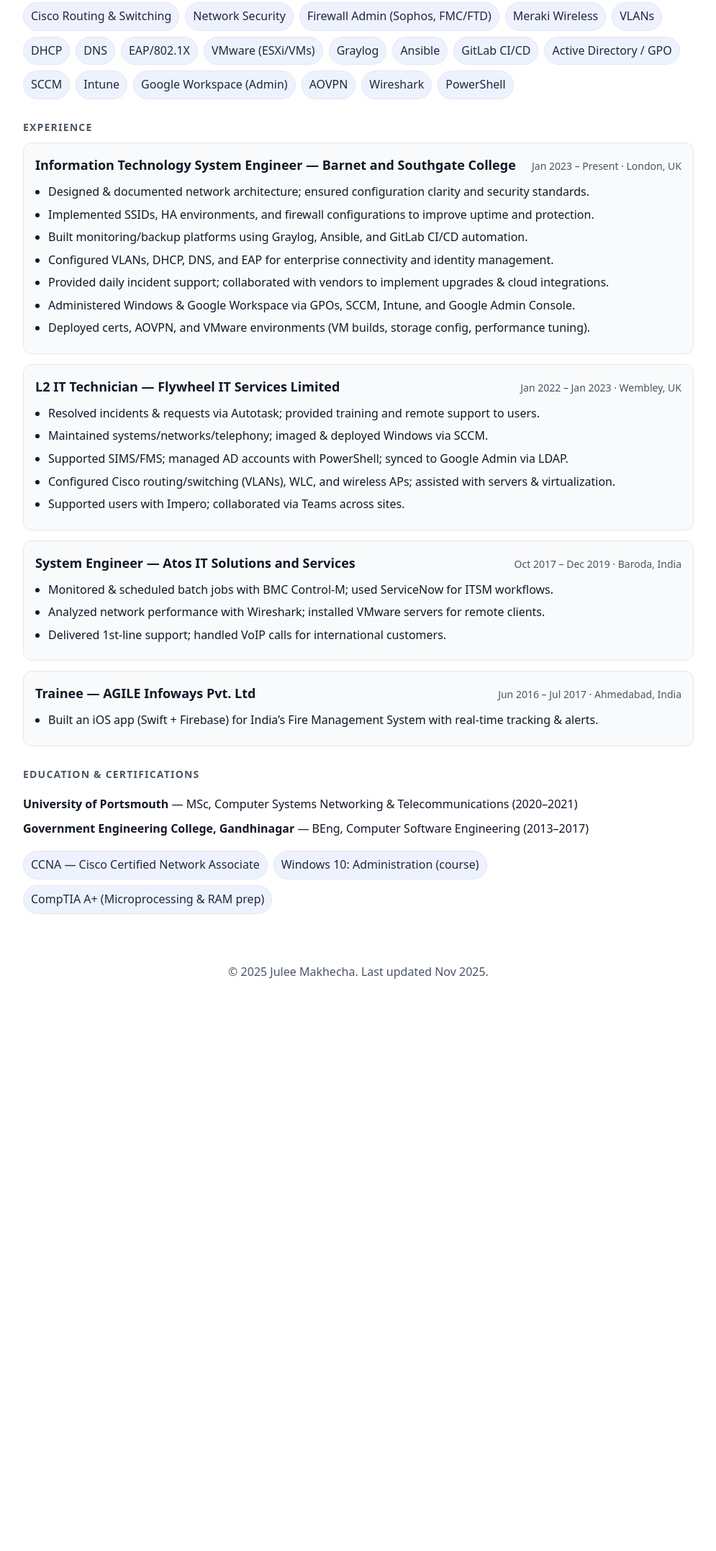
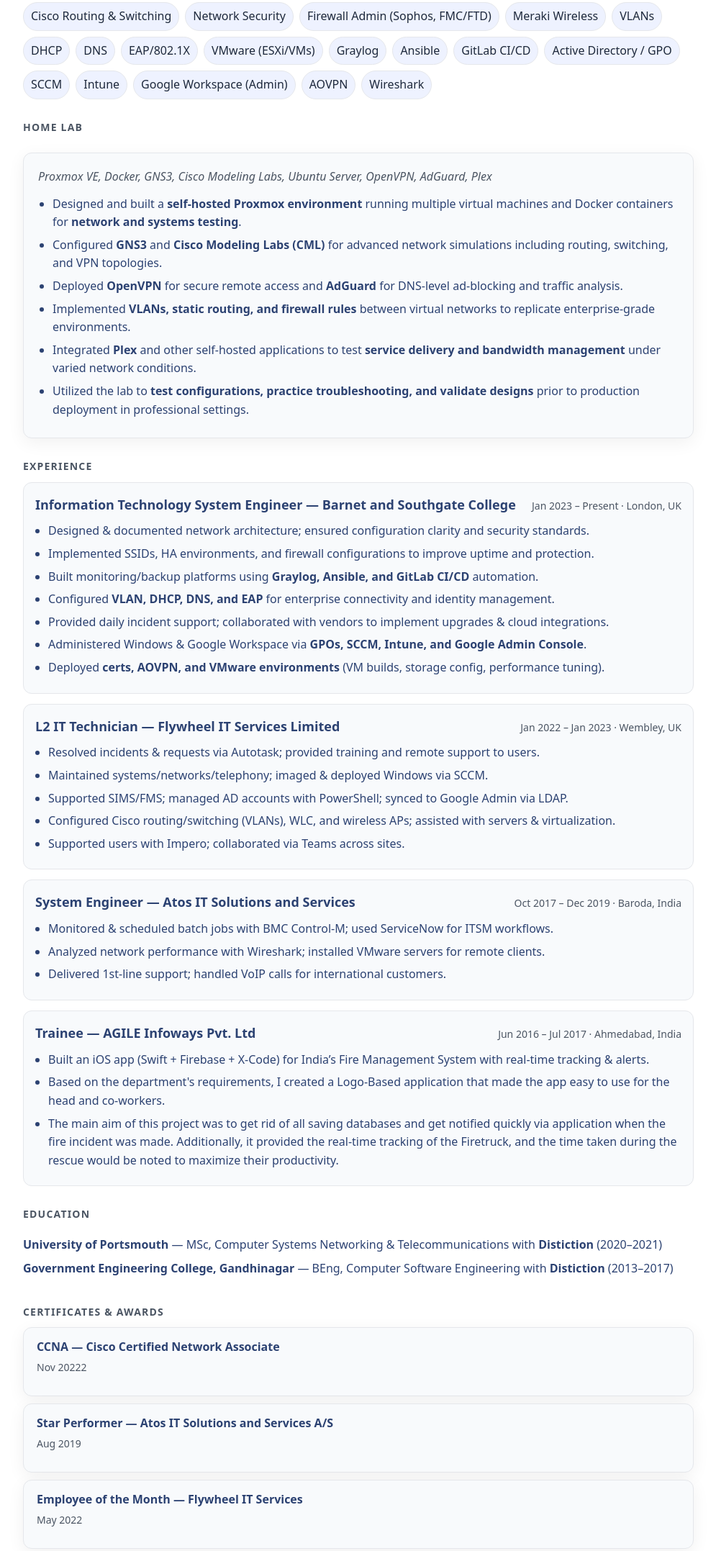
Before and after one commit to Julee23/resume, a plain HTML site: page index.html in a window 1280 px wide. Shown: the part 642-2797 px from the top of the page at 72% size, without its empty margins (142-1137 px from the left). Before the commit the page ends 2081 px from the top, so only its background shows below. Drawn offline with Linux system fonts and the light colour scheme.

Commit message:
Updated Nov25

```diff
--- a/index.html
+++ b/index.html
@@ -19,12 +19,13 @@
   <section class="hero mesh" aria-label="Intro">
     <div class="hero-inner">
       <h1>Julee Makhecha</h1>
-      <p class="subtitle">IT Systems & Network Engineer · MSc in Networking · Open to Visa-Sponsored Roles</p>
+      <p class="subtitle">System Engineer pivoting to Network Engineering · CCNA Certified · MSc in Networking</p>
       <ul class="contact">
         <li>Stanmore, England, United Kingdom</li>
         <li><a href="mailto:juliemakhecha00@gmail.com">juliemakhecha00@gmail.com</a></li>
         <li><a href="tel:07507399556">07507399556</a></li>
-        <li><a href="https://www.linkedin.com/in/julee-makhecha" rel="noopener">linkedin.com/in/julee-makhecha</a></li>
+        <li><a href="https://www.linkedin.com/in/julee-makhecha" rel="noopener">LinkedIn</a></li>
+        <li><a href=https://github.com/Julee23>GitHub</a></li>
       </ul>
       <div class="cta">
         <a class="btn" href="#resume">Download Résumé (PDF)</a>
@@ -50,8 +51,24 @@
         <li>Meraki Wireless</li><li>VLANs</li><li>DHCP</li><li>DNS</li><li>EAP/802.1X</li>
         <li>VMware (ESXi/VMs)</li><li>Graylog</li><li>Ansible</li><li>GitLab CI/CD</li>
         <li>Active Directory / GPO</li><li>SCCM</li><li>Intune</li><li>Google Workspace (Admin)</li>
-        <li>AOVPN</li><li>Wireshark</li><li>PowerShell</li>
+        <li>AOVPN</li><li>Wireshark</li>
       </ul>
+    </section>
+
+    <section aria-labelledby="HomeLab">
+
+      <h2>Home Lab</h2>
+      <div class="project">
+      <p><em>Proxmox VE, Docker, GNS3, Cisco Modeling Labs, Ubuntu Server, OpenVPN, AdGuard, Plex</em></p>
+      <ul>
+        <li>Designed and built a <strong>self-hosted Proxmox environment</strong> running multiple virtual machines and Docker containers for <strong>network and systems testing</strong>.</li>
+        <li>Configured <strong>GNS3</strong> and <strong>Cisco Modeling Labs (CML)</strong> for advanced network simulations including routing, switching, and VPN topologies.</li>
+        <li>Deployed <strong>OpenVPN</strong> for secure remote access and <strong>AdGuard</strong> for DNS-level ad-blocking and traffic analysis.</li>
+        <li>Implemented <strong>VLANs, static routing, and firewall rules</strong> between virtual networks to replicate enterprise-grade environments.</li>
+        <li>Integrated <strong>Plex</strong> and other self-hosted applications to test <strong>service delivery and bandwidth management</strong> under varied network conditions.</li>
+        <li>Utilized the lab to <strong>test configurations, practice troubleshooting, and validate designs</strong> prior to production deployment in professional settings.</li>
+     </ul>
+    </div>
     </section>
 
     <section aria-labelledby="experience">
@@ -65,11 +82,11 @@
         <ul class="bullets">
           <li>Designed & documented network architecture; ensured configuration clarity and security standards.</li>
           <li>Implemented SSIDs, HA environments, and firewall configurations to improve uptime and protection.</li>
-          <li>Built monitoring/backup platforms using Graylog, Ansible, and GitLab CI/CD automation.</li>
-          <li>Configured VLANs, DHCP, DNS, and EAP for enterprise connectivity and identity management.</li>
+          <li>Built monitoring/backup platforms using <strong>Graylog, Ansible, and GitLab CI/CD </strong> automation.</li>
+          <li>Configured <strong> VLAN, DHCP, DNS, and EAP </strong> for enterprise connectivity and identity management.</li>
           <li>Provided daily incident support; collaborated with vendors to implement upgrades & cloud integrations.</li>
-          <li>Administered Windows & Google Workspace via GPOs, SCCM, Intune, and Google Admin Console.</li>
-          <li>Deployed certs, AOVPN, and VMware environments (VM builds, storage config, performance tuning).</li>
+          <li>Administered Windows & Google Workspace via <strong> GPOs, SCCM, Intune, and Google Admin Console</strong>.</li>
+          <li>Deployed <strong> certs, AOVPN, and VMware environments </strong> (VM builds, storage config, performance tuning).</li>
         </ul>
       </article>
 
@@ -105,23 +122,51 @@
           <span class="meta">Jun 2016 – Jul 2017 · Ahmedabad, India</span>
         </div>
         <ul class="bullets">
-          <li>Built an iOS app (Swift + Firebase) for India’s Fire Management System with real‑time tracking & alerts.</li>
+          <li>Built an iOS app (Swift + Firebase + X-Code) for India’s Fire Management System with real‑time tracking & alerts.</li>
+          <li>Based on the department's requirements, I created a Logo-Based application that made the app easy
+to use for the head and co-workers.</li>
+          <li>The main aim of this project was to get rid of all saving databases and get notified quickly via
+application when the fire incident was made. Additionally, it provided the real-time tracking of the
+Firetruck, and the time taken during the rescue would be noted to maximize their productivity.</li>
         </ul>
       </article>
     </section>
 
     <section aria-labelledby="education">
-      <h2 id="education">Education & Certifications</h2>
+      <h2 id="education">Education</h2>
       <div class="edu">
-        <div><strong>University of Portsmouth</strong> — MSc, Computer Systems Networking & Telecommunications (2020–2021)</div>
-        <div><strong>Government Engineering College, Gandhinagar</strong> — BEng, Computer Software Engineering (2013–2017)</div>
+        <div><strong>University of Portsmouth </strong> — MSc, Computer Systems Networking & Telecommunications with <strong>Distiction</strong>  (2020–2021)  </div>
+        <div><strong>Government Engineering College, Gandhinagar</strong> — BEng, Computer Software Engineering with <strong>Distiction</strong> (2013–2017)</div>
       </div>
-      <ul class="chips">
-        <li>CCNA — Cisco Certified Network Associate</li>
-        <li>Windows 10: Administration (course)</li>
-        <li>CompTIA A+ (Microprocessing & RAM prep)</li>
-      </ul>
     </section>
+
+    <section aria-labelledby="awards">
+  <h2 id="awards">Certificates &amp; Awards</h2>
+
+    <div class="award">
+    <h3>CCNA — Cisco Certified Network Associate</h3>
+    <p class="meta">Nov 20222</p>
+  </div>
+
+  <div class="award">
+    <h3>Star Performer — Atos IT Solutions and Services A/S</h3>
+    <p class="meta">Aug 2019</p>
+  </div>
+
+  <div class="award">
+    <h3>Employee of the Month — Flywheel IT Services</h3>
+    <p class="meta">May 2022</p>
+  </div>
+</section>
+<section aria-labelledby="references">
+  <h2 id="references">References</h2>
+  <p>
+    Professional references are available upon request.
+    You may contact me via <a style="color: rgb(49, 196, 159);" href="mailto:juliemakhecha00@gmail.com">email</a> or
+    <a style="color: rgb(49, 196, 159);" href="https://www.linkedin.com/in/julee-makhecha" rel="noopener">LinkedIn</a>
+    to request reference details.
+  </p>
+</section>
   </main>
 
   <footer class="site-footer">
--- a/style_a.css
+++ b/style_a.css
@@ -1,10 +1,10 @@
 /* ---------- Base & Theme ---------- */
 :root {
   --bg: #ffffff;
-  --fg: #111827;
+  --fg: #2c4272;
   --muted: #4b5563;
   --card: #f8fafc;
-  --accent: #2563eb;
+  --accent: #304e8d;
   --chip: #eef2ff;
   --chip-text: #1e293b;
   --line: #e5e7eb;
@@ -30,7 +30,53 @@ body {
   color: var(--fg);
   background: var(--bg);
 }
+.project {
+  background: var(--card);
+  border: 1px solid var(--line);
+  border-radius: 12px;
+  padding: 20px;
+  margin-top: 24px;
+  box-shadow: var(--shadow);
+  transition: transform .25s ease, box-shadow .3s ease;
+}
 
+.project:hover {
+  transform: translateY(-4px);
+  box-shadow: 0 10px 30px rgba(0,0,0,.08);
+}
+
+.project h3 {
+  margin-top: 0;
+  color: var(--accent);
+  font-size: 18px;
+  margin-bottom: 6px;
+}
+
+.project p {
+  color: var(--muted);
+  font-style: italic;
+  margin: 0 0 12px 0;
+}
+
+.project ul {
+  margin: 0;
+  padding-left: 20px;
+}
+
+.project li {
+  margin-bottom: 6px;
+  line-height: 1.6;
+}
+
+/* Responsive adjustments */
+@media (max-width: 720px) {
+  .project {
+    padding: 16px;
+  }
+  .project h3 {
+    font-size: 16px;
+  }
+}
 .page { max-width: 980px; margin: 0 auto; padding: 24px; }
 
 /* Skip link */
@@ -106,3 +152,58 @@ h2 { font-size: 14px; letter-spacing: 1.2px; text-transform: uppercase; color: v
   body { background: white; color: black; }
   .item, .chips li { box-shadow: none; }
 }
+.award {
+  background: var(--card);
+  border: 1px solid var(--line);
+  border-radius: 12px;
+  padding: 14px 18px;
+  margin-bottom: 10px;
+  box-shadow: var(--shadow);
+  transition: transform .25s ease, box-shadow .3s ease;
+}
+
+.award:hover {
+  transform: translateY(-3px);
+  box-shadow: 0 8px 28px rgba(0,0,0,.08);
+}
+
+.award h3 {
+  margin: 0;
+  font-size: 16px;
+  color: var(--fg);
+}
+
+.award .meta {
+  color: var(--muted);
+  font-size: 14px;
+  margin-top: 4px;
+}
+
+/* Mobile adjustments */
+@media (max-width: 720px) {
+  .award { padding: 12px 14px; }
+  .award h3 { font-size: 15px; }
+}
+#references {
+  margin-top: 28px;
+}
+
+#references + p,
+section#references p {
+  background: var(--card);
+  border: 1px solid var(--line);
+  border-radius: 12px;
+  padding: 16px 18px;
+  box-shadow: var(--shadow);
+  color: var(--fg);
+  line-height: 1.6;
+}
+
+#references a {
+  color: #858fa5;
+  text-decoration: none;
+}
+
+#references a:hover {
+  text-decoration: underline;
+}
```
